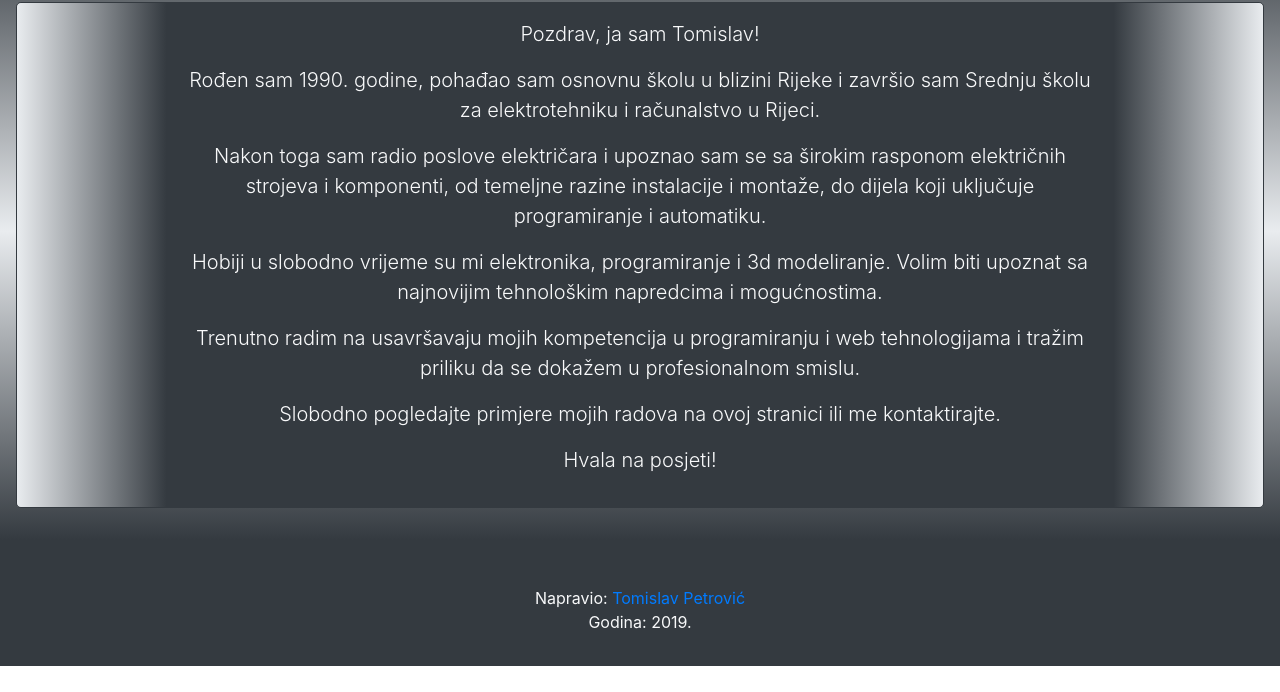
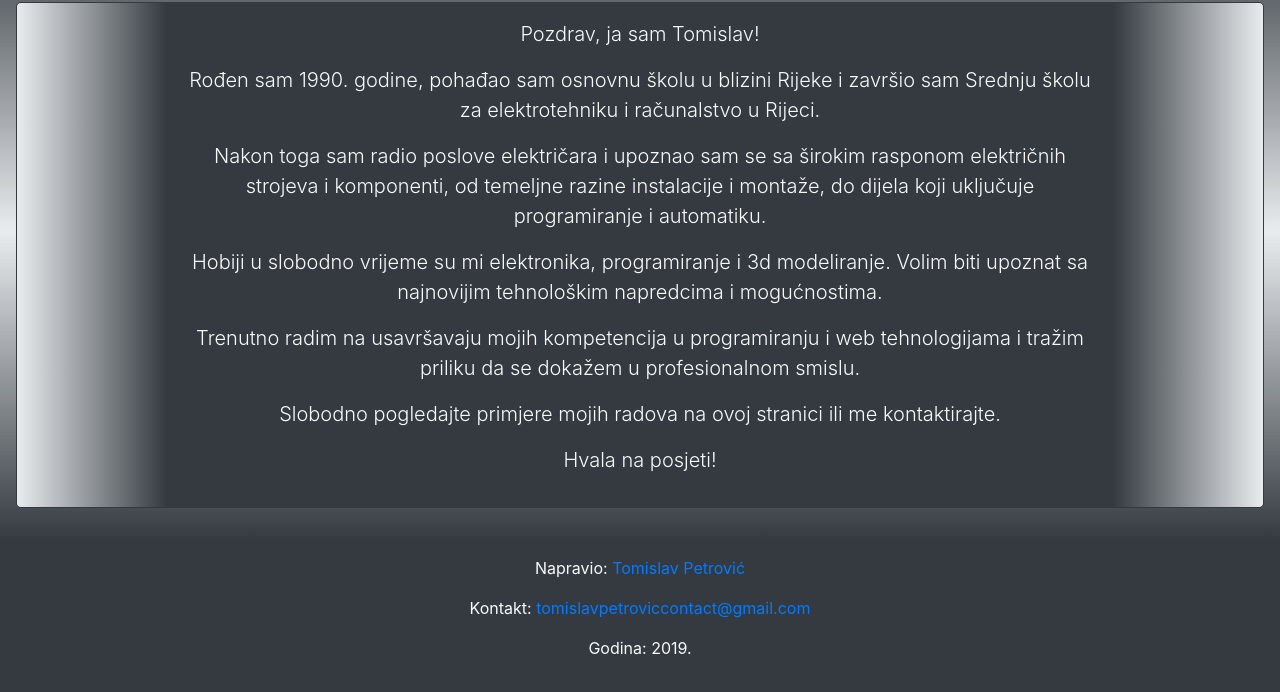
Before and after one commit to TomislavPetrovic/TomislavPetrovic, a plain HTML site: page omeni.html in a window 1280 px wide. Shown: the part 134-826 px from the top of the page. Before the commit the page ends 800 px from the top, so only its background shows below. Drawn offline with nearby package versions, Linux system fonts and the light colour scheme.

Commit message:
Updated footer.

```diff
--- a/omeni.html
+++ b/omeni.html
@@ -61,8 +61,9 @@
     <main class="flex-fill bg-dark my-0 py-0"></main>
     <footer class="page-footer font-small bg-dark text-light">
         <!-- Copyright -->
-        <div class="footer-copyright text-center py-3">Napravio:
-            <a href="http://tomislavpetrovic.from.hr/"> Tomislav Petrović</a>
+        <div class="footer-copyright text-center py-3">
+			<p>Napravio: <a href="http://tomislavpetrovic.from.hr/"> Tomislav Petrović</a></p>
+			<p>Kontakt: <a href="mailto:http://tomislavpetrovic.from.hr/">tomislavpetroviccontact@gmail.com</a></p>
             <p>Godina: 2019.</p>
         </div>
         <!-- Copyright -->
```
Also changed, not shown: index.html (+3 -2 lines), kontakt.html (+3 -2 lines), radovi.html (+3 -2 lines).
